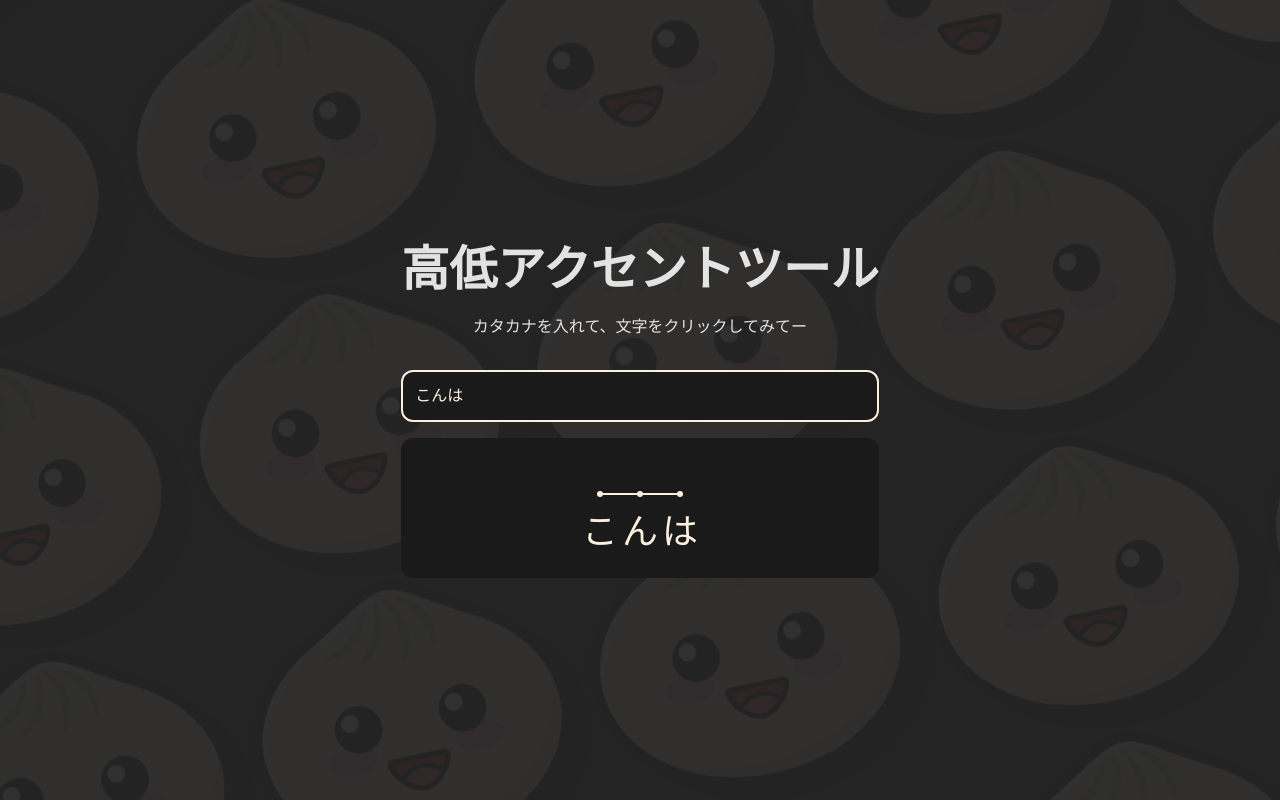
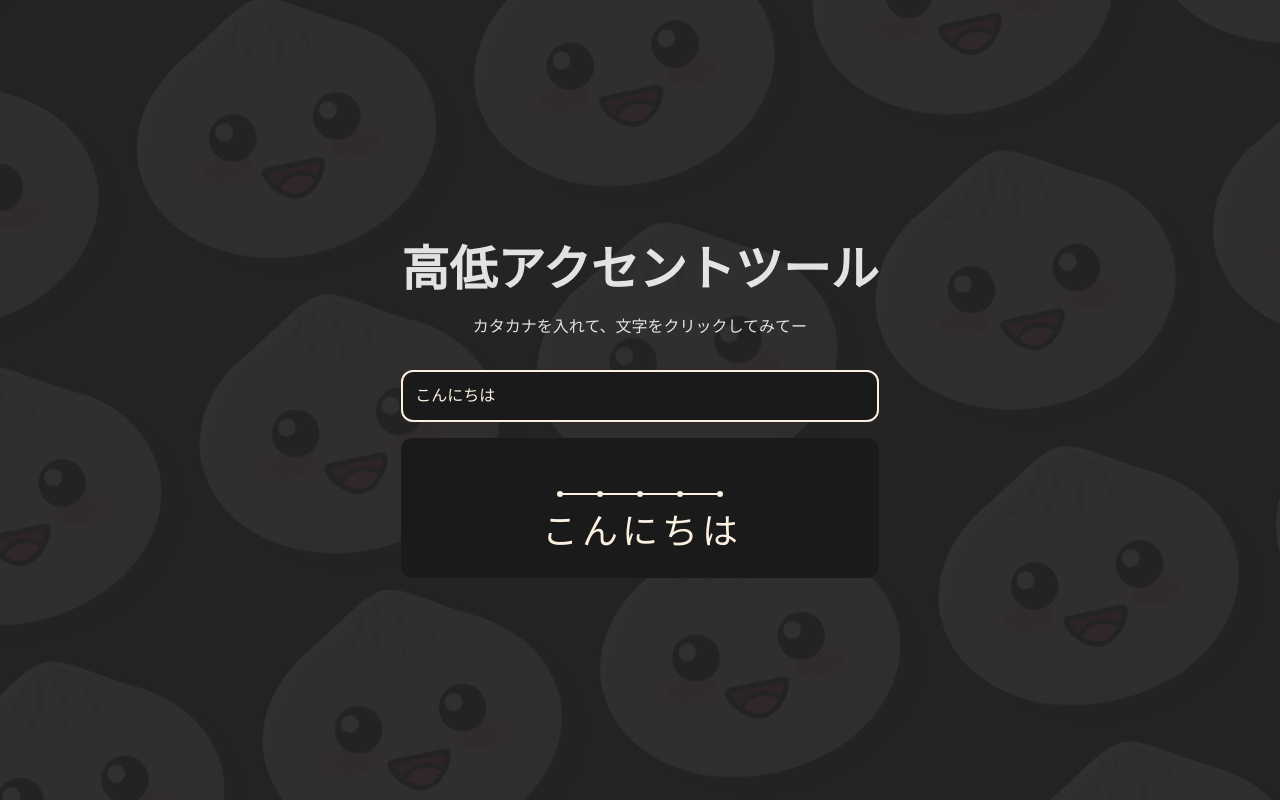
Before and after one commit to jiyans/pitch-accent-viz, a React (Vite) app: page / in a window 1280 px wide. Built offline with nearby package versions, Linux system fonts and the light colour scheme.

Commit message:
fix words

```diff
--- a/src/PitchAccentViz.tsx
+++ b/src/PitchAccentViz.tsx
@@ -8,7 +8,7 @@ function splitIntoMoras(text) {
 }
 
 export function PitchAccentViz() {
-  const [inputText, setText] = useState("こんは");
+  const [inputText, setText] = useState("こんにちは");
   const [pitchLevels, setPitchLevels] = useState({});
 
   const moras = splitIntoMoras(inputText);
```
